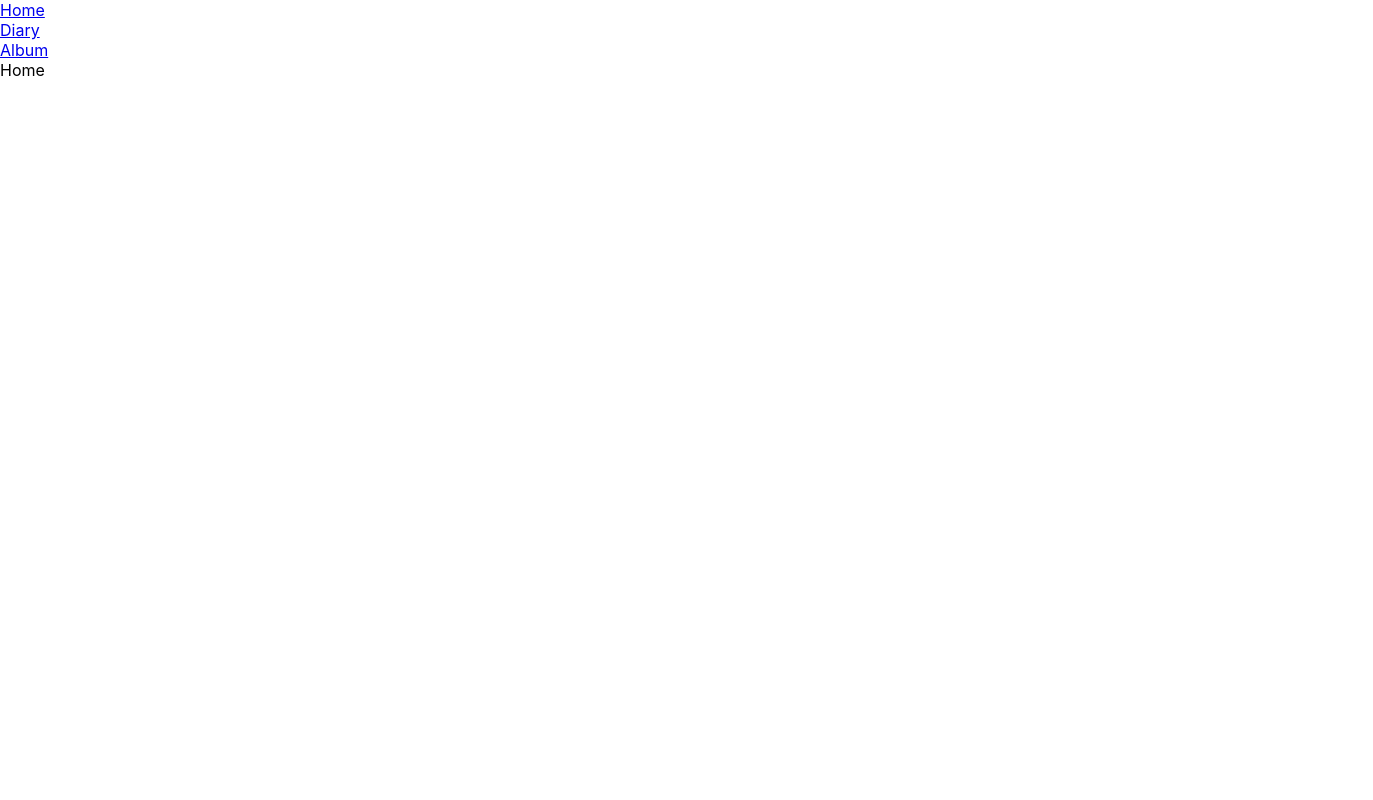
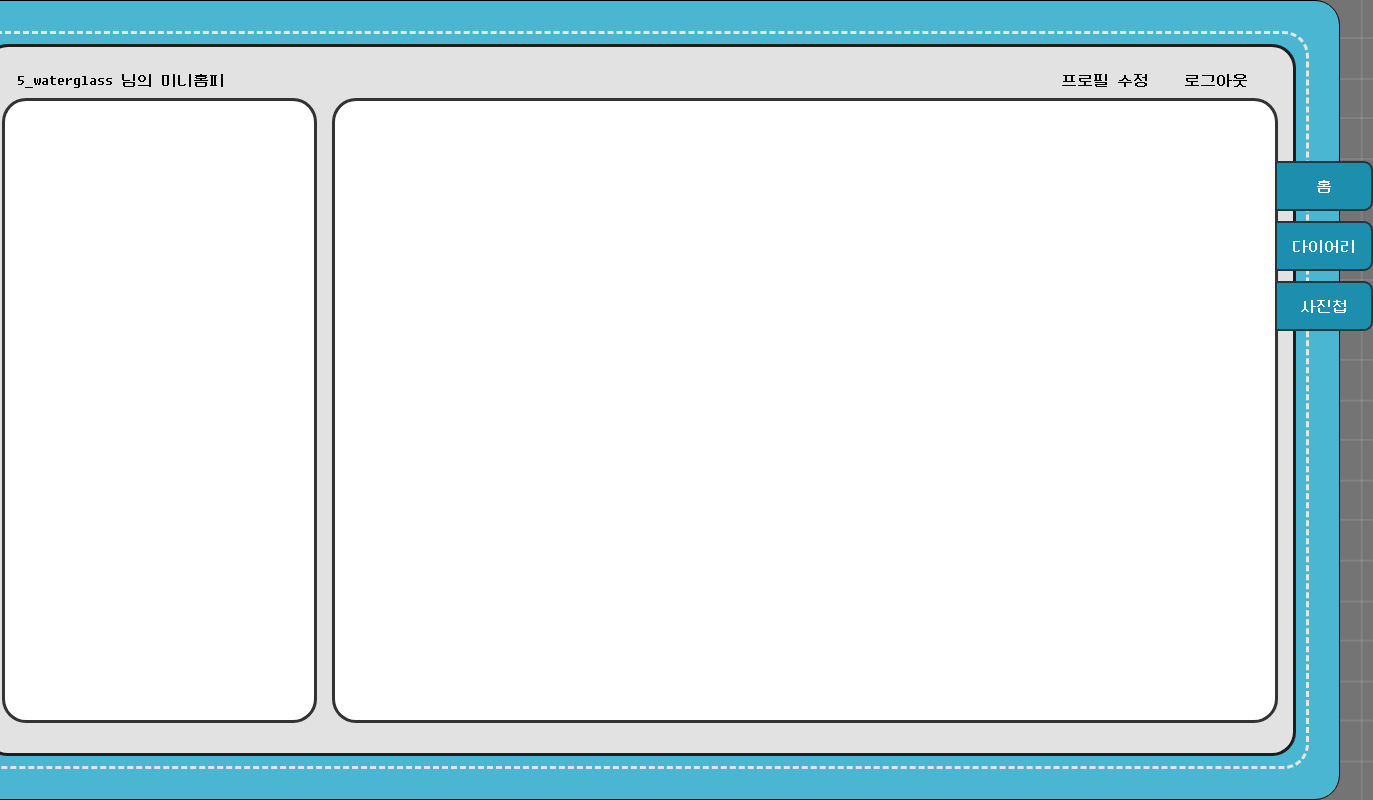
Before and after one commit to younygo1004/TheRecord, a React (Create React App) app in the folder front-end/the-record/: page /home in a window 1280 px wide. Shown: the whole page, 1373 px wide, since content can reach past the window. Built offline with nearby package versions, Linux system fonts and the light colour scheme.

Commit message:
feat    : 전체 디자인 틀 및 네비게이션 라우터 수정 [#S06P31B204-252]

```diff
--- a/front-end/the-record/src/App.js
+++ b/front-end/the-record/src/App.js
@@ -1,18 +1,14 @@
 import React from 'react';
 import { Route, withRouter } from 'react-router-dom';
 import Login from './pages/User/Login';
-import Navigation from './components/Navigation';
 import Home from './pages/Home';
 import DiaryMain from './pages/Diary/DiaryMain';
 import Album from './pages/Photo/Album';
 
-const BaseRouter = withRouter(({ location }) => {
+const BaseRouter = withRouter(() => {
   return (
-    <div className="app">
+    <div id="app">
       <Route path="/" exact component={Login} />
-
-      {/* 예외처리 */}
-      {location.pathname !== '/' && <Navigation />}
 
       <Route path="/home" component={Home} />
       <Route path="/diary" component={DiaryMain} />
--- a/front-end/the-record/src/client/Root.js
+++ b/front-end/the-record/src/client/Root.js
@@ -1,6 +1,8 @@
 import React from 'react';
 import { BrowserRouter } from 'react-router-dom';
 import App from '../App';
+import '../styles/common/app.css';
+import '../styles/common/background.css';
 
 function Root() {
   return (
--- /dev/null
+++ b/front-end/the-record/src/components/Home/HomeHeader.js
@@ -0,0 +1,15 @@
+import React from 'react';
+
+function HomeHeader() {
+  return (
+    <div id="home-header">
+      <p className="header-left">5_waterglass 님의 미니홈피</p>
+      <div className="header-right">
+        <p>프로필 수정</p>
+        <p>로그아웃</p>
+      </div>
+    </div>
+  );
+}
+
+export default HomeHeader;
--- a/front-end/the-record/src/components/Navigation.js
+++ b/front-end/the-record/src/components/Navigation.js
@@ -1,12 +1,13 @@
 import React from 'react';
 import { Link } from 'react-router-dom';
+import '../styles/common/navigation.css';
 
 function Navigation() {
   return (
-    <div className="nav">
-      <Link to="/home">Home</Link> <br />
-      <Link to="/diary">Diary</Link> <br />
-      <Link to="/album">Album</Link>
+    <div id="navigation">
+      <Link to="/home">홈</Link>
+      <Link to="/diary">다이어리</Link>
+      <Link to="/album">사진첩</Link>
     </div>
   );
 }
--- a/front-end/the-record/src/pages/Home.js
+++ b/front-end/the-record/src/pages/Home.js
@@ -1,7 +1,26 @@
 import React from 'react';
+import '../styles/home/home.css';
+import Navigation from '../components/Navigation';
+import HomeHeader from '../components/Home/HomeHeader';
 
 function Home() {
-  return <div>Home</div>;
+  return (
+    <div id="home">
+      <div className="bg-green-box">
+        <div className="bg-dot-box">
+          <div className="bg-gray-box">
+            <HomeHeader />
+            <div className="bg-inner-box">
+              <div className="bg-white-left" />
+              <div className="bg-white-right">
+                <Navigation />
+              </div>
+            </div>
+          </div>
+        </div>
+      </div>
+    </div>
+  );
 }
 
 export default Home;
--- /dev/null
+++ b/front-end/the-record/src/styles/common/app.css
@@ -0,0 +1,46 @@
+* {
+  margin: 0;
+  padding: 0;
+  box-sizing: border-box;
+
+  -ms-overflow-style: none; /* IE and Edge */
+  scrollbar-width: none; /* Firefox */
+}
+
+html {
+  margin: 0;
+  padding: 0;
+  height:100%;
+}
+
+@font-face {
+  font-family: 'dunggeunmo';
+  src: url('../../assets/DungGeunMo.otf') format('truetype');
+}
+
+body {
+  margin: 0 auto;
+  width: 100%;
+  height: 100%;
+
+  background-image: url("../../assets/background.png");
+  font-family: 'dunggeunmo';
+}
+
+#root {
+  width: 100%;
+  height: 100%;
+}
+
+#app {
+  width: 100%;
+  height: 100%;
+
+  display: flex;
+  justify-content: center;
+}
+
+a {
+  text-decoration: none;
+  color: rgba(0, 0, 0, 0.87);
+}
--- /dev/null
+++ b/front-end/the-record/src/styles/common/background.css
@@ -0,0 +1,66 @@
+#app .bg-green-box {
+  width: 90%;
+  height: 90%;
+  min-width: 1400px;
+  min-height: 800px;
+  padding: 30px;
+  background-color: #4BB6D1;
+  border: 1px solid #000000;
+  box-sizing: border-box;
+  border-radius: 25px;
+  display: flex;
+  align-items: center;
+  justify-content: center;
+}
+
+#app .bg-dot-box {
+  width: 100%;
+  height: 100%;
+  padding: 10px;
+  border: 3px dashed #E5E5E5;
+  box-sizing: border-box;
+  border-radius: 25px;
+  display: flex;
+  align-items: center;
+  justify-content: center;
+}
+
+#app .bg-gray-box {
+  width: 100%;
+  height: 100%;
+  padding-right: 15px;
+  padding-bottom: 30px;
+  background: #E2E2E2;
+  border: 3px solid rgba(0, 0, 0, 0.87);
+  box-sizing: border-box;
+  border-radius: 24px;
+
+  display: flex;
+  flex-direction: column;
+}
+
+#app .bg-inner-box {
+  width: 100%;
+  height: 100%;
+  display: flex;
+}
+
+
+#app .bg-white-left {
+  width: 25%;
+  margin: 0 15px;
+  background: #FFFFFF;
+  border: 3px solid rgba(0, 0, 0, 0.8);
+  box-sizing: border-box;
+  border-radius: 24px;
+
+}
+
+#app .bg-white-right {
+  width: 75%;
+  background: #FFFFFF;
+  border: 3px solid rgba(0, 0, 0, 0.8);
+  box-sizing: border-box;
+  border-radius: 24px;
+  position: relative;
+}
--- /dev/null
+++ b/front-end/the-record/src/styles/common/navigation.css
@@ -0,0 +1,20 @@
+#navigation {
+  position: absolute;
+  right: -98px;
+  top: 60px;
+  z-index: 1;
+}
+
+#navigation > a{
+  padding: 15px 15px;
+  margin-bottom: 10px;
+  background: #1D8EAE;
+  border: 2px solid rgba(34, 34, 34, 0.8);
+  box-sizing: border-box;
+  border-radius: 0px 9px 9px 0px;
+  text-align: center;
+  color: aliceblue;
+
+  display: flex;
+  flex-direction: column;
+}
--- /dev/null
+++ b/front-end/the-record/src/styles/home/home.css
@@ -0,0 +1,26 @@
+#home {
+  width: 100%;
+  height: 100%;
+
+  display: flex;
+  align-items: center;
+  justify-content: center;
+}
+
+#home-header {
+  margin-top: 25px;
+  margin-left: 30px;
+  margin-bottom: 10px;
+
+  display: flex;
+  justify-content: space-between;
+}
+
+#home-header .header-right {
+  display: flex;
+}
+
+#home-header .header-right > p {
+  margin-left: 5px;
+  margin-right: 30px;
+}
```
Also changed, not shown: front-end/the-record/src/assets/DungGeunMo.otf (added), front-end/the-record/src/assets/background.png (added).
